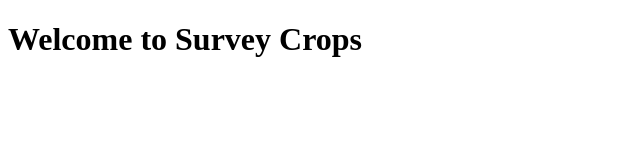
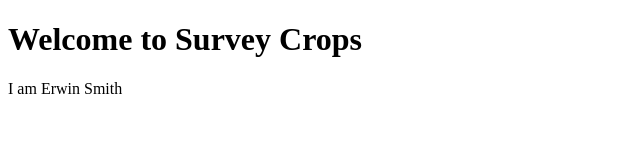
Before and after one commit to SomuMaheshwarReddy/git-course, a plain HTML site: page index.html in a window 1280 px wide. Shown: the whole page, without its empty margins (0-640 px from the left). Drawn offline with Linux system fonts and the light colour scheme.

Commit message:
Character

```diff
--- a/index.html
+++ b/index.html
@@ -7,6 +7,7 @@
 </head>
 <body>
     <h1>Welcome to Survey Crops</h1>
+    <p>I am Erwin Smith</p>
 
 </body>
 </html>
```
